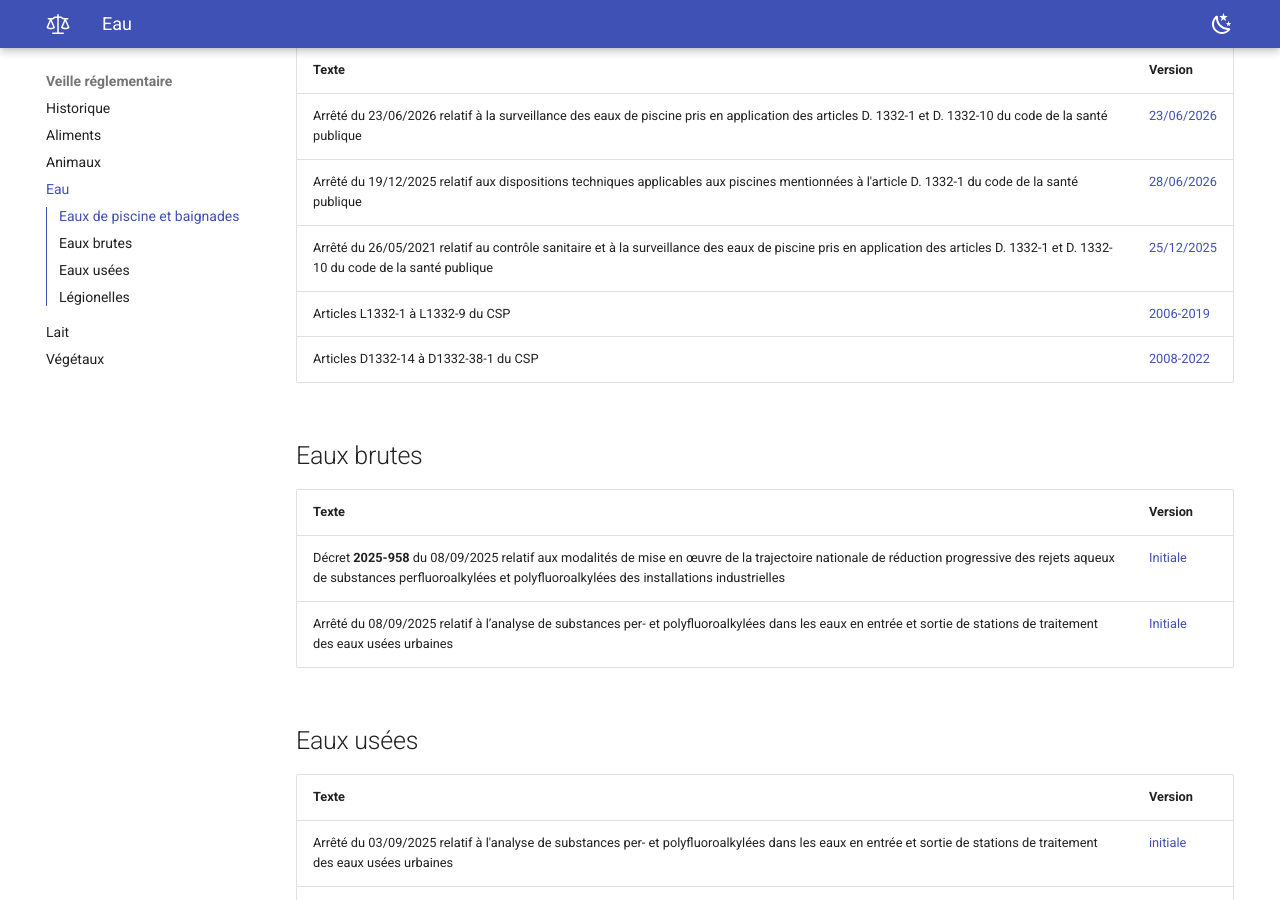
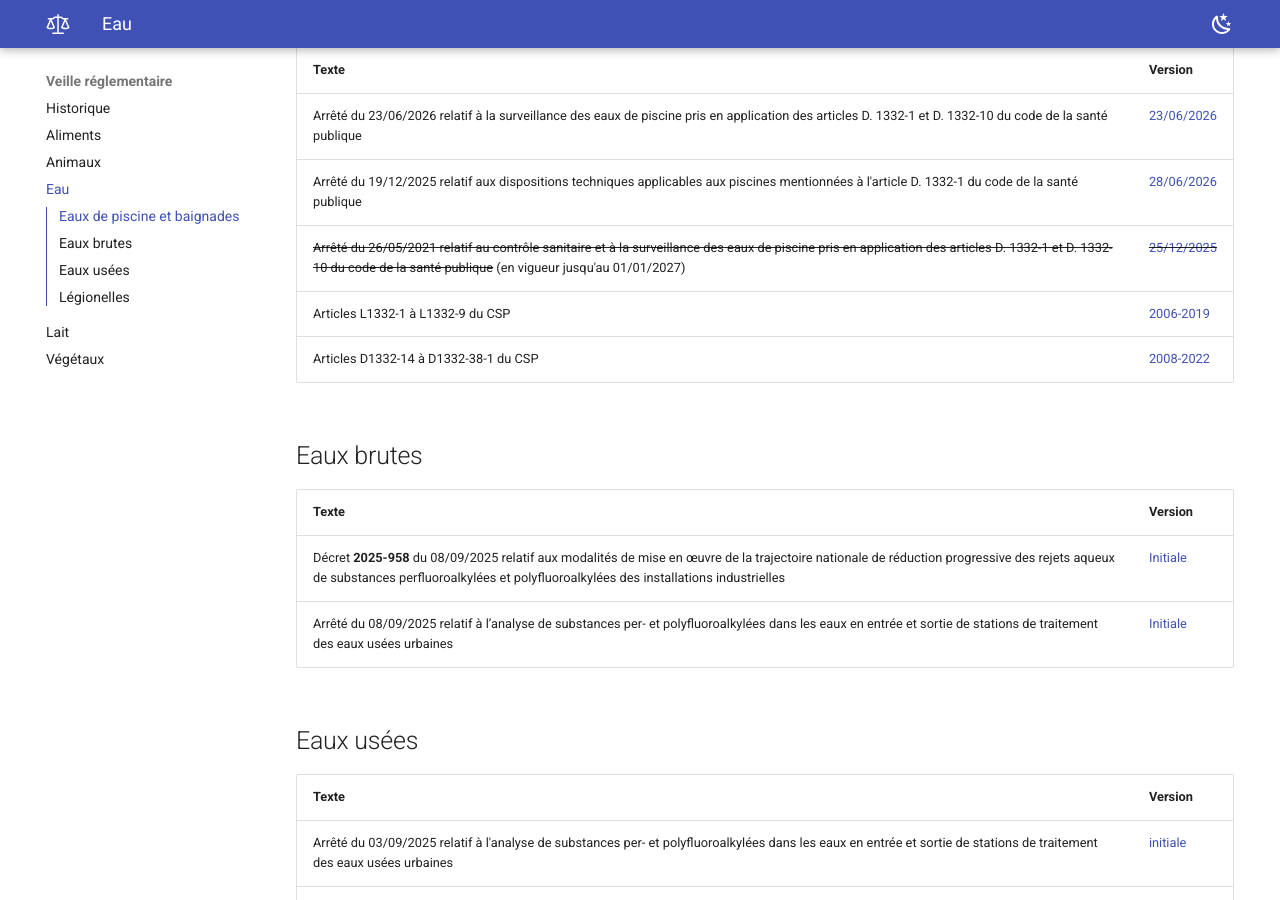
Before and after one commit to olivier-roger-vet/veille-reglementaire, an MkDocs documentation site: the page built from docs/eau.md, in a window 1280 px wide and 900 px high, scrolled down 574 px. Built offline with MkDocs 1.6.1 and Material for MkDocs 9.7.7, drawn with Linux system fonts in a browser that asks for light colours.

Commit message:
MAJ piscine

```diff
--- a/docs/eau.md
+++ b/docs/eau.md
@@ -10,13 +10,13 @@
 
 ## Eaux de piscine et baignades
 
-| Texte                                                                                                                                                                             | Version                                                                                                                      |
-| --------------------------------------------------------------------------------------------------------------------------------------------------------------------------------- | ---------------------------------------------------------------------------------------------------------------------------- |
-| Arrêté du 23/06/2026 relatif à la surveillance des eaux de piscine pris en application des articles D. 1332-1 et D. 1332-10 du code de la santé publique                          | [23/06/2026](https://www.legifrance.gouv.fr/jorf/id/JORFTEXT000054321840)                                                    |
-| Arrêté du 19/12/2025 relatif aux dispositions techniques applicables aux piscines mentionnées à l'article D. 1332-1 du code de la santé publique                                  | [28/06/2026](https://www.legifrance.gouv.fr/loda/id/JORFTEXT000053158834/)                                                   |
-| Arrêté du 26/05/2021 relatif au contrôle sanitaire et à la surveillance des eaux de piscine pris en application des articles D. 1332-1 et D. 1332-10 du code de la santé publique | [25/12/2025](https://www.legifrance.gouv.fr/loda/id/JORFTEXT000043535364)                                                    |
-| Articles L1332-1 à L1332-9 du CSP                                                                                                                                                 | [2006-2019](https://www.legifrance.gouv.fr/codes/section_lc/LEGITEXT000006072665/LEGISCTA000006154996/#LEGISCTA000006154996) |
-| Articles D1332-14 à D1332-38-1 du CSP                                                                                                                                             | [2008-2022](https://www.legifrance.gouv.fr/codes/section_lc/LEGITEXT000006072665/LEGISCTA000006190971/#LEGISCTA000019506596) |
+| Texte                                                                                                                                                                                                                         | Version                                                                                                                      |
+| ----------------------------------------------------------------------------------------------------------------------------------------------------------------------------------------------------------------------------- | ---------------------------------------------------------------------------------------------------------------------------- |
+| Arrêté du 23/06/2026 relatif à la surveillance des eaux de piscine pris en application des articles D. 1332-1 et D. 1332-10 du code de la santé publique                                                                      | [23/06/2026](https://www.legifrance.gouv.fr/jorf/id/JORFTEXT000054321840)                                                    |
+| Arrêté du 19/12/2025 relatif aux dispositions techniques applicables aux piscines mentionnées à l'article D. 1332-1 du code de la santé publique                                                                              | [28/06/2026](https://www.legifrance.gouv.fr/loda/id/JORFTEXT000053158834/)                                                   |
+| <del>Arrêté du 26/05/2021 relatif au contrôle sanitaire et à la surveillance des eaux de piscine pris en application des articles D. 1332-1 et D. 1332-10 du code de la santé publique</del> (en vigueur jusqu'au 01/01/2027) | <del>[25/12/2025](https://www.legifrance.gouv.fr/loda/id/JORFTEXT000043535364)</del>                                         |
+| Articles L1332-1 à L1332-9 du CSP                                                                                                                                                                                             | [2006-2019](https://www.legifrance.gouv.fr/codes/section_lc/LEGITEXT000006072665/LEGISCTA000006154996/#LEGISCTA000006154996) |
+| Articles D1332-14 à D1332-38-1 du CSP                                                                                                                                                                                         | [2008-2022](https://www.legifrance.gouv.fr/codes/section_lc/LEGITEXT000006072665/LEGISCTA000006190971/#LEGISCTA000019506596) |
 
 ## Eaux brutes
 
```
